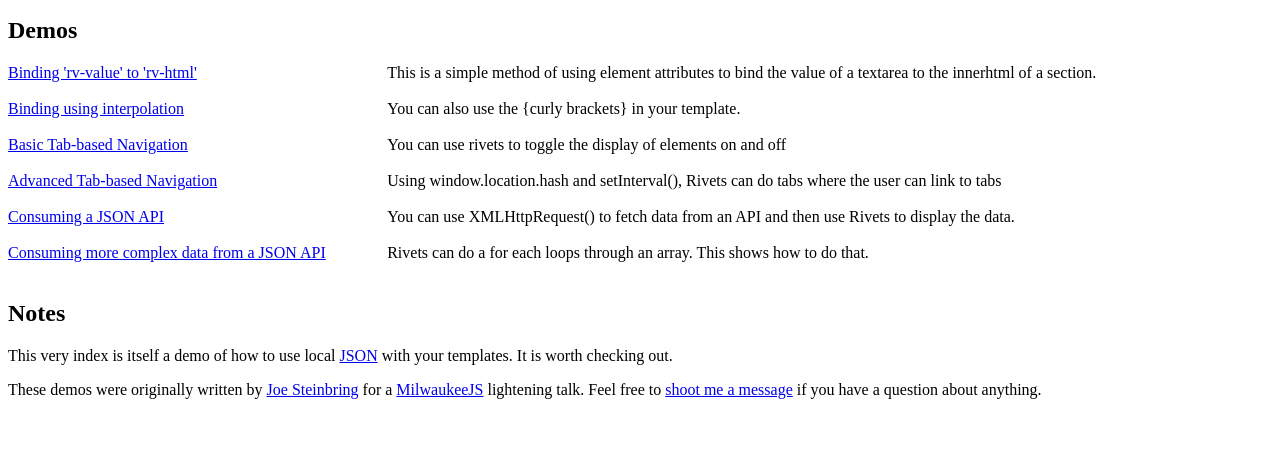
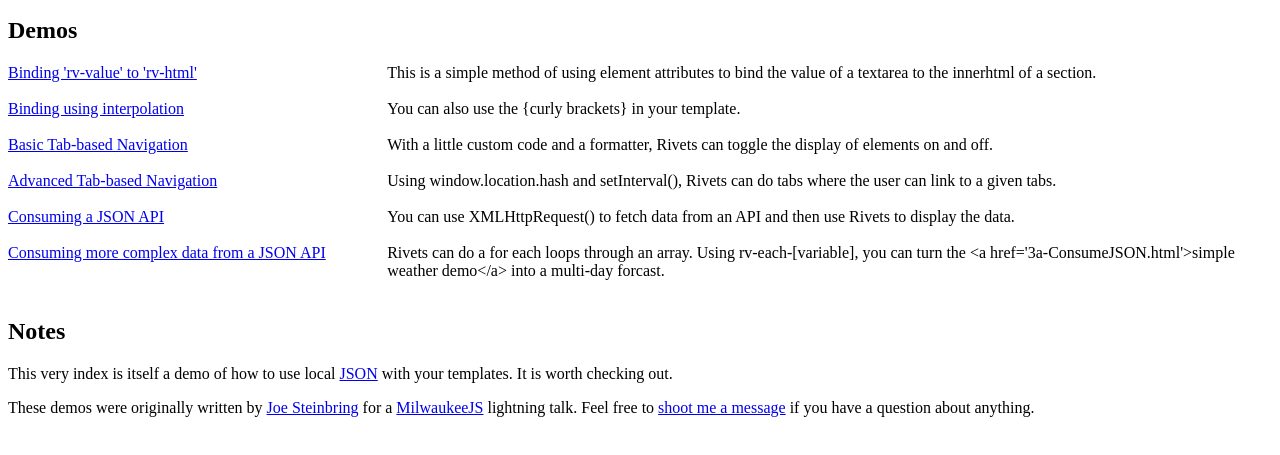
Before and after one commit to steinbring/RivetsDemos, a plain HTML site: page index.html in a window 1280 px wide. Shown: the part 101-556 px from the top of the page. Drawn offline with Linux system fonts and the light colour scheme.

Commit message:
Spelling and copy standardization
I fixed a few spelling / grammar issues and made the index descriptions
better match the copy on each individual demo page.

```diff
--- a/demos.json
+++ b/demos.json
@@ -12,12 +12,12 @@
 {
 	"filename" : "2a-ToggleElements.html",
 	"title" : "Basic Tab-based Navigation",
-	"description" : "You can use rivets to toggle the display of elements on and off"
+	"description" : "With a little custom code and a formatter, Rivets can toggle the display of elements on and off."
 },
 {
 	"filename" : "2b-LinkToElements.html",
 	"title" : "Advanced Tab-based Navigation",
-	"description" : "Using window.location.hash and setInterval(), Rivets can do tabs where the user can link to tabs"
+	"description" : "Using window.location.hash and setInterval(), Rivets can do tabs where the user can link to a given tabs."
 },
 {
 	"filename" : "3a-ConsumeJSON.html",
@@ -27,6 +27,6 @@
 {
 	"filename" : "3b-ComplexJSON.html",
 	"title" : "Consuming more complex data from a JSON API",
-	"description" : "Rivets can do a for each loops through an array. This shows how to do that."
+	"description" : "Rivets can do a for each loops through an array. Using rv-each-[variable], you can turn the <a href='3a-ConsumeJSON.html'>simple weather demo</a> into a multi-day forcast."
 }
 ]
--- a/index.html
+++ b/index.html
@@ -28,7 +28,7 @@
 		This very index is itself a demo of how to use local <a href="https://en.wikipedia.org/wiki/JSON">JSON</a> with your templates.  It is worth checking out.
 	</p>
 	<p>
-		These demos were originally written by <a href="http://steinbring.net">Joe Steinbring</a> for a <a href="http://www.meetup.com/milwaukeejs/events/226653790/">MilwaukeeJS</a> lightening talk.  Feel free to <a href="https://twitter.com/steinbring">shoot me a message</a> if you have a question about anything.
+		These demos were originally written by <a href="http://steinbring.net">Joe Steinbring</a> for a <a href="http://www.meetup.com/milwaukeejs/events/226653790/">MilwaukeeJS</a> lightning talk.  Feel free to <a href="https://twitter.com/steinbring">shoot me a message</a> if you have a question about anything.
 	</p>
 
 	<script src="rivets.bundled.min.js"></script>
```
Also changed, not shown: 1a-SimpleBinding.html (+1 -1 lines), 1b-MoreSimpleBinding.html (+1 -1 lines), 2a-ToggleElements.html (+1 -1 lines), 2b-LinkToElements.html (+1 -1 lines).
